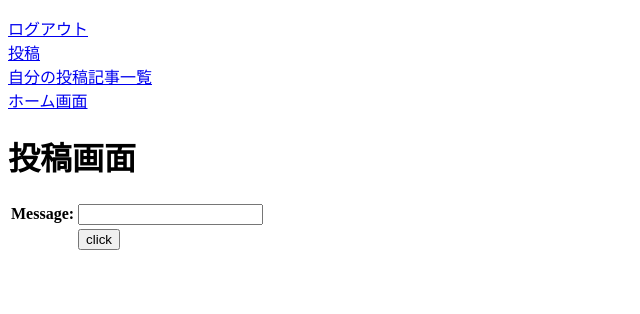
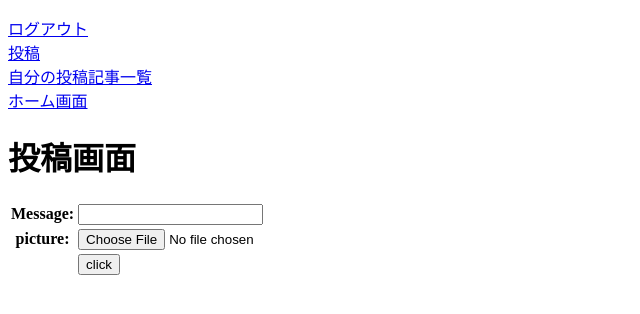
Before and after one commit to uenotomoki/django_202107, a Django app: page /testApp/snscreate/ in a window 1280 px wide. Shown: the top 314 px of the page, without its empty margins (0-640 px from the left). Run offline with Django 3.2, Linux system fonts and the light colour scheme; a user stored in the database is signed in; parts of the project's set-up code (start-up, migrations or seed data) failed here and were passed over.

Commit message:
“画像とコメント同時アップロード機能実装：完了”

```diff
--- a/authtest/default_allauth/testApp/forms.py
+++ b/authtest/default_allauth/testApp/forms.py
@@ -3,6 +3,7 @@ from .models import SnsMessageModel,Image
 
 class SnsMessageForm(forms.Form):
     message = forms.CharField(label='Message')
+    picture = forms.ImageField(label='picture')
 
 class SnsCommentForm(forms.Form):
     message = forms.CharField(label='Message')
--- a/authtest/default_allauth/testApp/models.py
+++ b/authtest/default_allauth/testApp/models.py
@@ -7,6 +7,7 @@ from django.db import models
 class SnsMessageModel(models.Model):
     user_id = models.IntegerField()
     message = models.CharField(max_length=100)
+    picture = models.ImageField(upload_to='images/')
 
 class SnsCommentModel(models.Model):
     snsmessagemodel_id = models.ForeignKey(SnsMessageModel,on_delete=models.CASCADE)
--- a/authtest/default_allauth/testApp/templates/testApp/mysnsshow.html
+++ b/authtest/default_allauth/testApp/templates/testApp/mysnsshow.html
@@ -9,13 +9,14 @@
         <tr>
             <th>ID</th>
             <th>メッセージ</th>
+            <th>写真</th>
         </tr>
         {% for item in data %}
             <tr>
                 <td>{{item.user_id}}</td>
                 <td>{{item.message}}</td>
+                <td><img src='/testApp{{ MEDIA_URL }}{{item.picture}}' style="width:300px;height:auto"></td>
                 <td><a href="{% url 'snsdelete' item.id %}">Delete</a></td>
-
             </tr>
         {% endfor %}
     </table>
--- a/authtest/default_allauth/testApp/templates/testApp/snscreate.html
+++ b/authtest/default_allauth/testApp/templates/testApp/snscreate.html
@@ -5,12 +5,11 @@
     <h1>投稿画面</h1>
 
     <table>
-        <form action="{% url 'snscreate' %}" method="post">
+        <form enctype="multipart/form-data" action="{% url 'snscreate' %}" method="post">
             {% csrf_token %}
             {{form.as_table}}
             <tr><td></td><td><input type="submit" value="click"></td></tr>
         </form>
     </table>
-
 </body>
 {% endblock %}
--- a/authtest/default_allauth/testApp/views.py
+++ b/authtest/default_allauth/testApp/views.py
@@ -14,8 +14,8 @@ from .models import SnsMessageModel,SnsCommentModel
 from .forms import SnsMessageForm,SnsCommentForm
 
 from .forms import ImageForm
+from .models import Image
 
-from .models import Image
 
 def showall(request):
     images = Image.objects.all()
@@ -57,11 +57,9 @@ class TopView(TemplateView):
         data_user = User.objects.all()
         page = Paginator(data_user,3)
         self.params['data_user'] = page.get_page(num)
-
         #self.page_data = Paginator(self.params['data_user'])
 
-
-
+        #投稿記事に対してのコメント数表示
         for i in range(SnsMessageModel.objects.aggregate(Max('id'))['id__max'] + 1):
             if SnsMessageModel.objects.filter(id=i).count() != 0:
                 snsmessagemodel_id = SnsMessageModel.objects.filter(id=i)
@@ -157,19 +155,21 @@ class SnsCreateView(TemplateView):
             'data':'',
         }
 
-    #@login_required
+    #ログインしていない場合ログイン画面に遷移
     def get(self,request):
         if not request.user.is_active:
             return redirect('/accounts/login/')
         return render(request,'testApp/snscreate.html',self.params)
 
     def post(self,request):
+        #ログインしていない場合ログイン画面に遷移
         if not request.user.is_active:
             return redirect('/accounts/login/')
 
         user_id = request.user.id
         message = request.POST['message']
-        snscreate = SnsMessageModel(user_id = user_id,message = message)
+        picture = request.FILES['picture']
+        snscreate = SnsMessageModel(user_id = user_id,message = message,picture = picture)
         snscreate.save()
 
         return render(request,'testApp/mysnsshow.html',self.params)
```
Also changed, not shown: authtest/default_allauth/db.sqlite3, authtest/default_allauth/media/images/face_670_483_89.png (deleted), authtest/default_allauth/media/images/face_96_578_35.png (deleted), authtest/default_allauth/media/images/face_986_113_139.png (deleted), authtest/default_allauth/media/images/face_986_208_103.png (deleted), authtest/default_allauth/media/images/img01.jpg (added), authtest/default_allauth/testApp/migrations/0001_initial.py, authtest/default_allauth/testApp/migrations/0002_snscommentmodel.py (deleted), authtest/default_allauth/testApp/migrations/0003_image.py (deleted).
